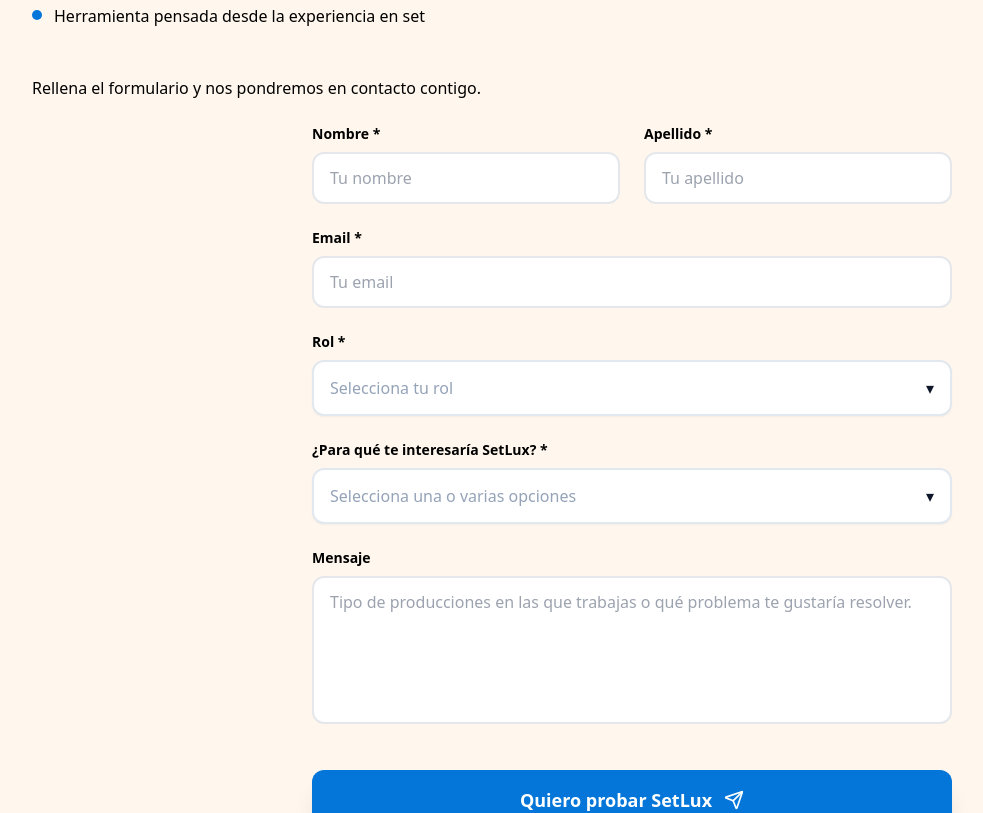
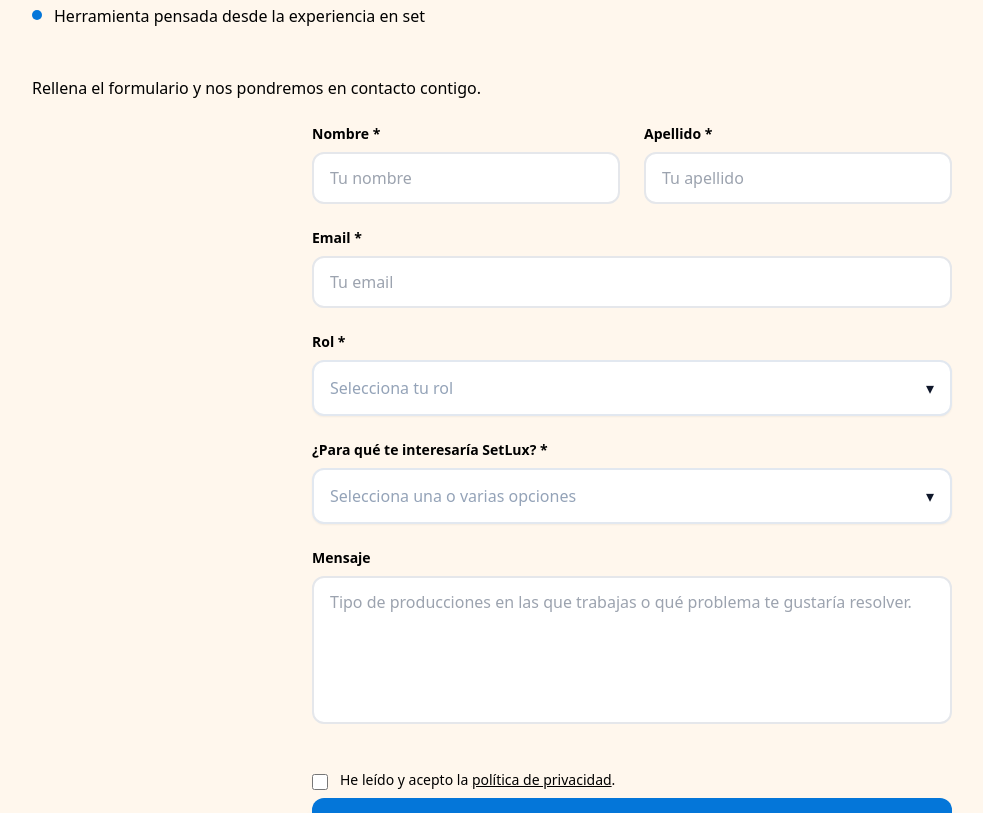
Before and after one commit to rockalimbau-dotcom/landingpage-set-lux, a React (Vite) app: page /solicitud-acceso in a window 1280 px wide. Shown: the part 340-1153 px from the top of the page, without its empty margins (8-991 px from the left). Built offline with nearby package versions, Linux system fonts and the light colour scheme.

Commit message:
Add custom validation feedback

```diff
--- a/src/components/ContactForm.tsx
+++ b/src/components/ContactForm.tsx
@@ -1,7 +1,7 @@
 
 
 import { useState, useRef, useEffect } from 'react'
-import { Send } from 'lucide-react'
+import { Send, AlertCircle } from 'lucide-react'
 import { useTheme } from '../contexts/ThemeContext'
 
 const ContactForm = () => {
@@ -14,10 +14,15 @@
     rol: '',
     interes: [] as string[],
     mensaje: '',
+    company: '',
   })
 
   const [isSubmitting, setIsSubmitting] = useState(false)
   const [submitStatus, setSubmitStatus] = useState<'idle' | 'success' | 'error'>('idle')
+  const [formError, setFormError] = useState<string | null>(null)
+  const [fieldErrors, setFieldErrors] = useState<Record<string, string>>({})
+  const [consentAccepted, setConsentAccepted] = useState(false)
+  const [isPrivacyOpen, setIsPrivacyOpen] = useState(false)
   const [isRoleOpen, setIsRoleOpen] = useState(false)
   const [isInterestOpen, setIsInterestOpen] = useState(false)
   const roleDropdownRef = useRef<HTMLDivElement>(null)
@@ -71,36 +76,82 @@
     })
   }
 
+  const validateForm = () => {
+    const errors: Record<string, string> = {}
+    const nombre = formData.nombre.trim()
+    const email = formData.email.trim()
+    const rol = formData.rol.trim()
+
+    if (formData.company.trim()) {
+      return { errors, formError: 'Error de validación. Inténtalo de nuevo.' }
+    }
+
+    if (!nombre) {
+      errors.nombre = 'El nombre es obligatorio.'
+    }
+
+    if (!email || !/^\S+@\S+\.\S+$/.test(email)) {
+      errors.email = 'Introduce un email válido.'
+    }
+
+    if (!rol) {
+      errors.rol = 'Selecciona tu rol.'
+    }
+
+    if (formData.interes.length === 0) {
+      errors.interes = 'Selecciona al menos un interés.'
+    }
+
+    if (!consentAccepted) {
+      errors.privacy = 'Debes aceptar la política de privacidad.'
+    }
+
+    return { errors, formError: null }
+  }
+
   const handleSubmit = async (e: React.FormEvent) => {
     e.preventDefault()
+    setFormError(null)
+    const { errors, formError: validationFormError } = validateForm()
+    setFieldErrors(errors)
+    if (validationFormError || Object.keys(errors).length > 0) {
+      setSubmitStatus('error')
+      setFormError(validationFormError)
+      return
+    }
+
     setIsSubmitting(true)
     setSubmitStatus('idle')
 
     try {
       // Usar Formspree para enviar el email directamente
       const formId = 'mojvgnrp'
+      const controller = new AbortController()
+      const timeoutId = window.setTimeout(() => controller.abort(), 15000)
+      const data = new FormData()
+      data.append('_subject', `Contacto desde SetLux - ${formData.rol}`)
+      data.append('nombre', formData.nombre.trim())
+      data.append('email', formData.email.trim())
+      data.append('apellido', formData.apellido.trim())
+      data.append('rol', formData.rol)
+      data.append('interes', formData.interes.join(', '))
+      data.append('mensaje', formData.mensaje.trim())
+      data.append('_replyto', formData.email.trim())
+      data.append('company', formData.company)
 
       const response = await fetch(`https://formspree.io/f/${formId}`, {
         method: 'POST',
-        headers: {
-          'Content-Type': 'application/json',
-        },
-        body: JSON.stringify({
-          _subject: `Contacto desde SetLux - ${formData.rol}`,
-          nombre: formData.nombre,
-          email: formData.email,
-          apellido: formData.apellido,
-          rol: formData.rol,
-          interes: formData.interes.join(', '),
-          mensaje: formData.mensaje,
-          _replyto: `contacto+${formData.nombre.toLowerCase()}.${formData.apellido.toLowerCase()}@setlux.com`, // Email ficticio para respuestas
-        }),
+        body: data,
+        signal: controller.signal,
       })
+      window.clearTimeout(timeoutId)
 
       if (response.ok) {
         setIsSubmitting(false)
         setSubmitStatus('success')
-        setFormData({ nombre: '', email: '', apellido: '', rol: '', interes: [], mensaje: '' })
+        setFormData({ nombre: '', email: '', apellido: '', rol: '', interes: [], mensaje: '', company: '' })
+        setConsentAccepted(false)
+        setFieldErrors({})
 
         // Resetear el estado después de 3 segundos
         setTimeout(() => {
@@ -113,15 +164,23 @@
       console.error('Error al enviar el email:', error)
       setIsSubmitting(false)
       setSubmitStatus('error')
-      setTimeout(() => {
-        setSubmitStatus('idle')
-      }, 3000)
+      setFormError('No se pudo enviar. Revisa tu conexión e inténtalo de nuevo.')
     }
   }
 
   return (
     <div className="max-w-2xl mx-auto px-4">
-      <form onSubmit={handleSubmit} className="space-y-4 md:space-y-6">
+      <form onSubmit={handleSubmit} className="space-y-4 md:space-y-6" noValidate>
+        <input
+          type="text"
+          name="company"
+          value={formData.company}
+          onChange={handleChange}
+          tabIndex={-1}
+          autoComplete="off"
+          aria-hidden="true"
+          style={{ display: 'none' }}
+        />
         <div className="grid grid-cols-1 md:grid-cols-2 gap-4 md:gap-6">
           {/* Nombre */}
           <div>
@@ -135,9 +194,16 @@
               required
               value={formData.nombre}
               onChange={handleChange}
+              aria-invalid={Boolean(fieldErrors.nombre)}
               className="w-full px-3 md:px-4 py-2.5 md:py-3 rounded-xl border-2 border-gray-200 focus:border-orange-500 focus:outline-none focus:ring-2 focus:ring-orange-500/20 transition-all duration-300 text-base"
               placeholder="Tu nombre"
             />
+            {fieldErrors.nombre && (
+              <div className="mt-2 flex items-center gap-2 text-xs md:text-sm" style={{ color: isDark ? '#F27405' : '#0476D9' }}>
+                <AlertCircle className="w-4 h-4" />
+                {fieldErrors.nombre}
+              </div>
+            )}
           </div>
 
           {/* Apellido */}
@@ -170,9 +236,16 @@
             required
             value={formData.email}
             onChange={handleChange}
+            aria-invalid={Boolean(fieldErrors.email)}
             className="w-full px-3 md:px-4 py-2.5 md:py-3 rounded-xl border-2 border-gray-200 focus:border-orange-500 focus:outline-none focus:ring-2 focus:ring-orange-500/20 transition-all duration-300 text-base"
             placeholder="Tu email"
           />
+          {fieldErrors.email && (
+            <div className="mt-2 flex items-center gap-2 text-xs md:text-sm" style={{ color: isDark ? '#F27405' : '#0476D9' }}>
+              <AlertCircle className="w-4 h-4" />
+              {fieldErrors.email}
+            </div>
+          )}
         </div>
 
         {/* Rol */}
@@ -187,6 +260,7 @@
               aria-haspopup="listbox"
               aria-expanded={isRoleOpen}
               onClick={() => setIsRoleOpen(prev => !prev)}
+              aria-invalid={Boolean(fieldErrors.rol)}
               className={`w-full px-3 md:px-4 py-3 md:py-3.5 rounded-xl border-2 focus:outline-none focus:ring-2 transition-all duration-300 text-base min-h-[44px] text-left flex items-center justify-between gap-3 ${
                 isDark
                   ? 'bg-white text-black border-gray-300 focus:border-orange-500 focus:ring-orange-500/20'
@@ -237,6 +311,12 @@
               </div>
             )}
           </div>
+          {fieldErrors.rol && (
+            <div className="mt-2 flex items-center gap-2 text-xs md:text-sm" style={{ color: isDark ? '#F27405' : '#0476D9' }}>
+              <AlertCircle className="w-4 h-4" />
+              {fieldErrors.rol}
+            </div>
+          )}
         </div>
 
         {/* Interés */}
@@ -251,6 +331,7 @@
               aria-haspopup="listbox"
               aria-expanded={isInterestOpen}
               onClick={() => setIsInterestOpen(prev => !prev)}
+              aria-invalid={Boolean(fieldErrors.interes)}
               className={`w-full px-3 md:px-4 py-3 md:py-3.5 rounded-xl border-2 focus:outline-none focus:ring-2 transition-all duration-300 text-base min-h-[44px] text-left flex items-center justify-between gap-3 ${
                 isDark
                   ? 'bg-white text-black border-gray-300 focus:border-orange-500 focus:ring-orange-500/20'
@@ -314,6 +395,12 @@
               </div>
             )}
           </div>
+          {fieldErrors.interes && (
+            <div className="mt-2 flex items-center gap-2 text-xs md:text-sm" style={{ color: isDark ? '#F27405' : '#0476D9' }}>
+              <AlertCircle className="w-4 h-4" />
+              {fieldErrors.interes}
+            </div>
+          )}
         </div>
 
         {/* Mensaje */}
@@ -334,6 +421,32 @@
 
         {/* Submit Button */}
         <div className="pt-4">
+          <div className="flex items-start gap-3 mb-2">
+            <input
+              id="privacy"
+              type="checkbox"
+              checked={consentAccepted}
+              onChange={(e) => setConsentAccepted(e.target.checked)}
+              className="mt-1 h-4 w-4"
+            />
+            <label htmlFor="privacy" className={`text-xs md:text-sm ${isDark ? 'text-white' : 'text-black'}`}>
+              He leído y acepto la{' '}
+              <button
+                type="button"
+                onClick={() => setIsPrivacyOpen(true)}
+                className="underline hover:opacity-80"
+              >
+                política de privacidad
+              </button>
+              .
+            </label>
+          </div>
+          {fieldErrors.privacy && (
+            <div className="mb-4 flex items-center gap-2 text-xs md:text-sm" style={{ color: isDark ? '#F27405' : '#0476D9' }}>
+              <AlertCircle className="w-4 h-4" />
+              {fieldErrors.privacy}
+            </div>
+          )}
           <button
             type="submit"
             disabled={isSubmitting}
@@ -355,6 +468,7 @@
         </div>
 
         {/* Status Messages */}
+        <div aria-live="polite" role="status">
           {submitStatus === 'success' && (
             <div className="p-4 rounded-xl bg-green-50 border-2 border-green-200 text-green-700 text-center">
               ¡Mensaje enviado correctamente! Te contactaremos pronto.
@@ -362,10 +476,38 @@
           )}
           {submitStatus === 'error' && (
             <div className="p-4 rounded-xl bg-red-50 border-2 border-red-200 text-red-700 text-center">
-            Hubo un error al enviar el mensaje. Por favor, inténtalo de nuevo.
+              {formError ?? 'Hubo un error al enviar el mensaje. Por favor, inténtalo de nuevo.'}
             </div>
           )}
+        </div>
       </form>
+
+      {isPrivacyOpen && (
+        <div className="fixed inset-0 z-[9999] flex items-center justify-center p-4 bg-black/50">
+          <div className={`w-full max-w-2xl rounded-2xl p-6 md:p-8 ${isDark ? 'bg-gray-900 text-white' : 'bg-white text-black'}`}>
+            <div className="flex items-start justify-between gap-4 mb-4">
+              <h3 className="text-lg md:text-xl font-bold">Política de privacidad</h3>
+              <button
+                type="button"
+                onClick={() => setIsPrivacyOpen(false)}
+                className="text-sm underline hover:opacity-80"
+              >
+                Cerrar
+              </button>
+            </div>
+            <div className="space-y-3 text-sm md:text-base">
+              <p><strong>Responsable:</strong> SetLux. Email de contacto: setluxapp@gmail.com</p>
+              <p><strong>Finalidad:</strong> gestionar solicitudes de acceso, responder consultas y mantener comunicación relacionada con el acceso y evolución del producto.</p>
+              <p><strong>Datos tratados:</strong> nombre, email, rol, interés y mensaje.</p>
+              <p><strong>Base legal:</strong> consentimiento del usuario.</p>
+              <p><strong>Conservación:</strong> durante la gestión de la solicitud y un máximo de 12 meses.</p>
+              <p><strong>Destinatarios:</strong> Formspree como encargado de tratamiento.</p>
+              <p><strong>Derechos:</strong> acceso, rectificación y supresión escribiendo a setluxapp@gmail.com.</p>
+              <p><strong>Seguridad:</strong> se aplican medidas razonables para proteger la información.</p>
+            </div>
+          </div>
+        </div>
+      )}
     </div>
   )
 }
```
Lines whose indentation alone changed are shown as unchanged.
